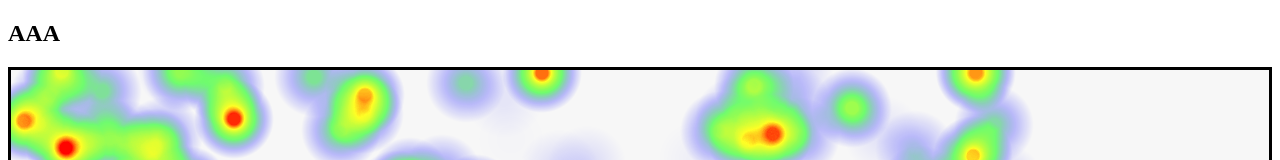
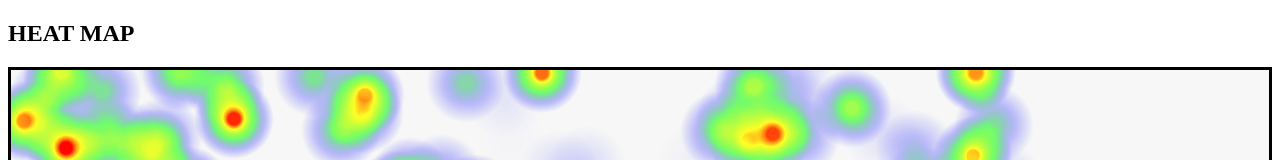
Before and after one commit to gusti-amber/heatmap, a plain HTML site: page heatmap/index.html in a window 1280 px wide. Shown: the top 160 px of the page. Drawn offline with Linux system fonts and the light colour scheme.

Commit message:
Update index.html

```diff
--- a/heatmap/index.html
+++ b/heatmap/index.html
@@ -7,7 +7,7 @@
 </head>
 <body>
   <div class="wrapper">
-   <h2>AAA</h2>
+   <h2>HEAT MAP</h2>
     <div class="demo-wrapper">
       <div class="heatmap">
       </div>
```
